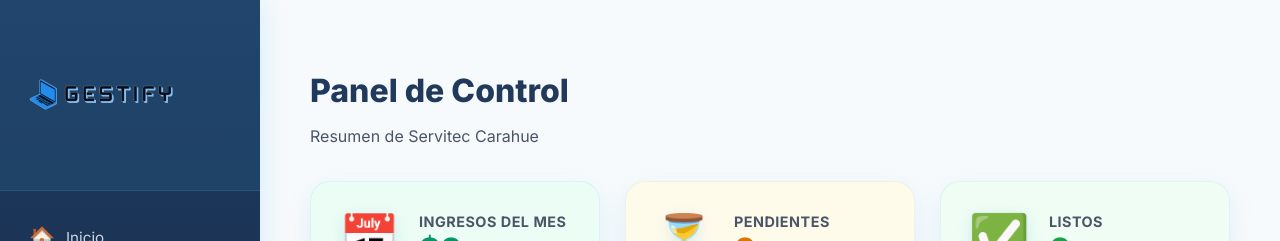
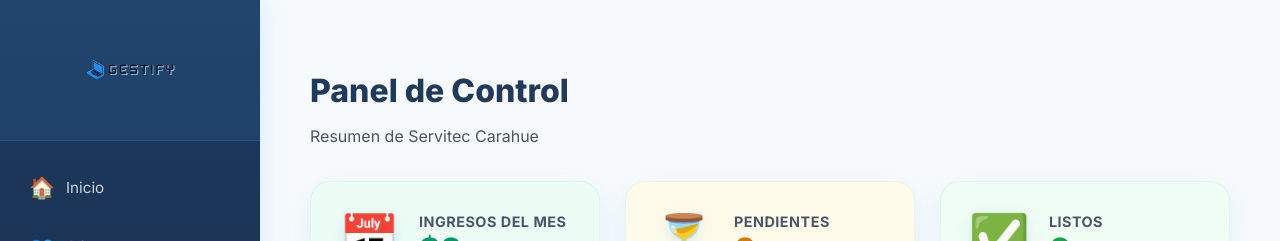
Before and after one commit to joxquinnn/Gestify, a React app in the folder Frontend/: page /dashboard in a window 1280 px wide. Shown: the top 241 px of the page. Built offline with nearby package versions, Linux system fonts and the light colour scheme; no server answers; sample sign-in values are in the browser's storage; the HTML template or start-up script is replaced by a standard one; a web font is replaced by a local one.

Commit message:
Update Dashboard.styles.css

```diff
--- a/Frontend/src/styles/Dashboard.styles.css
+++ b/Frontend/src/styles/Dashboard.styles.css
@@ -22,11 +22,30 @@
     transition: transform 0.3s ease;
 }
 
+.sidebar nav {
+    display: flex;
+    flex-direction: column;
+    padding: 15px 10px;
+    gap: 4px;
+}
+
+.sidebar-logo {
+    display: flex;
+    justify-content: center;
+    align-items: center;
+    padding: 15px 10px;
+    background: rgba(59, 165, 220, 0.1);
+    border-bottom: 1px solid rgba(59, 165, 220, 0.2);
+}
+
 .logo-image {
-    max-height: 130px;
+    max-width: 100%;
+    max-height: 80px;
+    height: auto;
     width: auto;
     display: block;
     transition: all 0.3s ease;
+    object-fit: contain;
 }
 
 .logo-image:hover {
```
